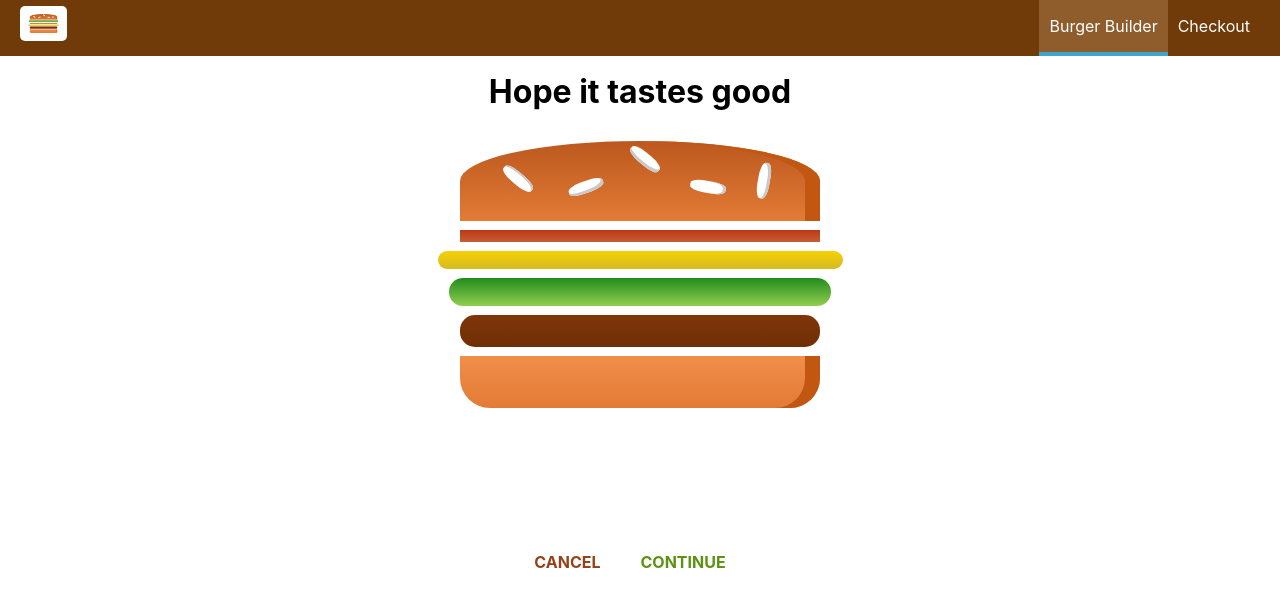
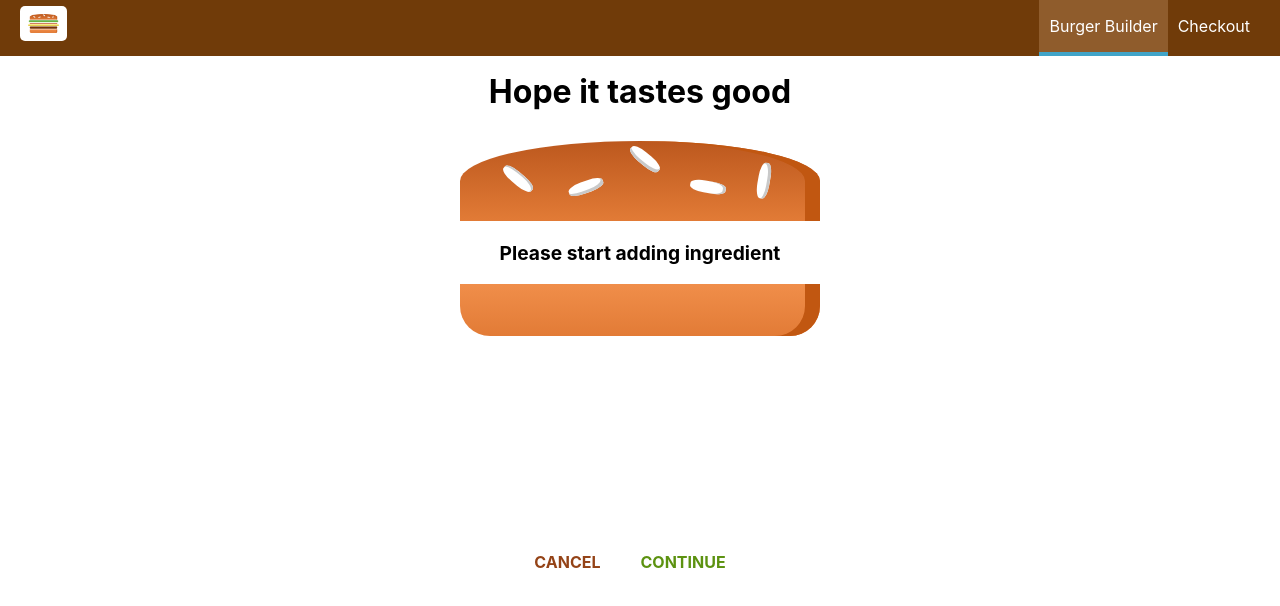
Before and after one commit to lununglee/BurgerBuilder, a React (Create React App) app: page /checkout in a window 1280 px wide. Shown: the top 606 px of the page. Built offline with nearby package versions, Linux system fonts and the light colour scheme.

Commit message:
R44 - Passing Ingredients via Query Params

```diff
--- a/src/containers/BurgerBuilder/BurgerBuilder.js
+++ b/src/containers/BurgerBuilder/BurgerBuilder.js
@@ -99,7 +99,15 @@
 		// Axios.post('/orders.json', order)
 		// 	.then(response => {this.setState({loading: false, purchasing: false})})
 		// 	.catch(error => {this.setState({loading: false, purchasing: false})})
-		this.props.history.push('/checkout')
+		const queryParams = []
+		for (let i in this.state.ingredients) {
+			queryParams.push(encodeURIComponent(i) + '=' + encodeURIComponent(this.state.ingredients[i]))
+		}
+		const queryString = queryParams.join('&')
+		this.props.history.push({
+			pathname: '/checkout',
+			search: '?' + queryString
+		})
 	}
 
 	render () {
--- a/src/containers/Checkout/Checkout.js
+++ b/src/containers/Checkout/Checkout.js
@@ -12,6 +12,15 @@
 			meat: 1
 		},
 		confirmPurchase: null
+	}
+
+	componentDidMount () {
+		const query = new URLSearchParams(this.props.location.search)
+		const ingredients = {}
+		for (let param of query.entries()) {
+			ingredients[param[0]] = +param[1]
+		}
+		this.setState({ingredients: ingredients})
 	}
 
 	checkoutCancelHandler = () => {
```
